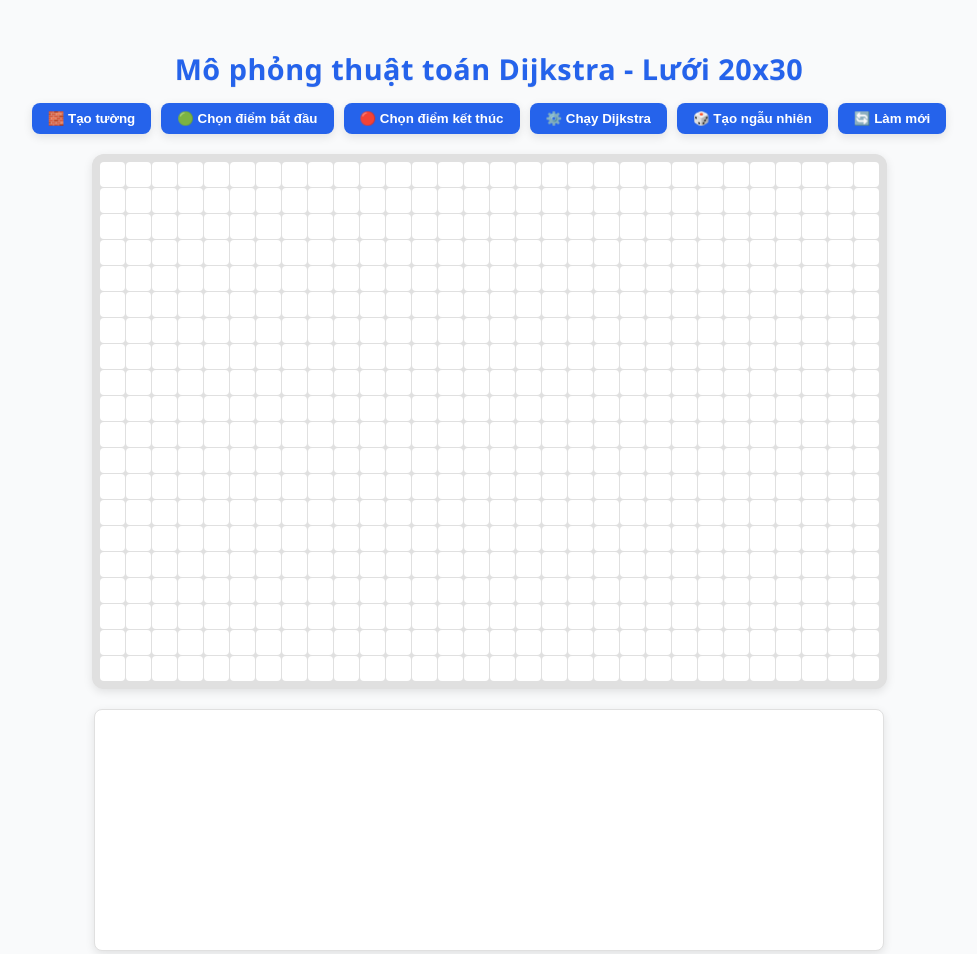
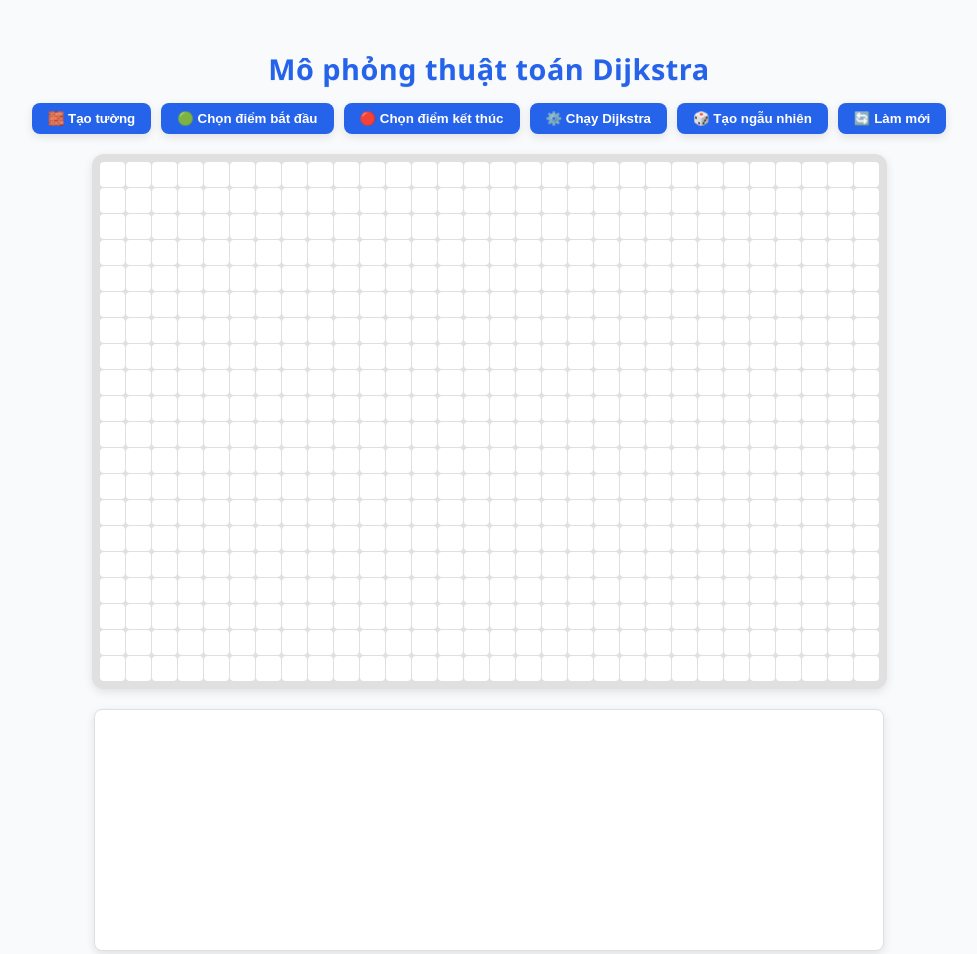
Before and after one commit to VietHung48/Dijkstra2, a plain HTML site: page index.html in a window 1280 px wide. Shown: the top 954 px of the page, without its empty margins (151-1128 px from the left). Drawn offline with Linux system fonts and the light colour scheme.

Commit message:
Update index.html

```diff
--- a/index.html
+++ b/index.html
@@ -3,7 +3,7 @@
 <head>
 <meta charset="UTF-8">
 <meta name="viewport" content="width=device-width, initial-scale=1.0">
-<title>Mô phỏng thuật toán Dijkstra (Grid 20x30)</title>
+<title>Mô phỏng thuật toán Dijkstra</title>
 <style>
     :root {
         --bg-main: #f9fafb;
@@ -135,7 +135,7 @@
 </head>
 
 <body>
-<h1>Mô phỏng thuật toán Dijkstra - Lưới 20x30</h1>
+<h1>Mô phỏng thuật toán Dijkstra</h1>
 <div id="controls">
     <button onclick="setMode('wall')">🧱 Tạo tường</button>
     <button onclick="setMode('start')">🟢 Chọn điểm bắt đầu</button>
```
